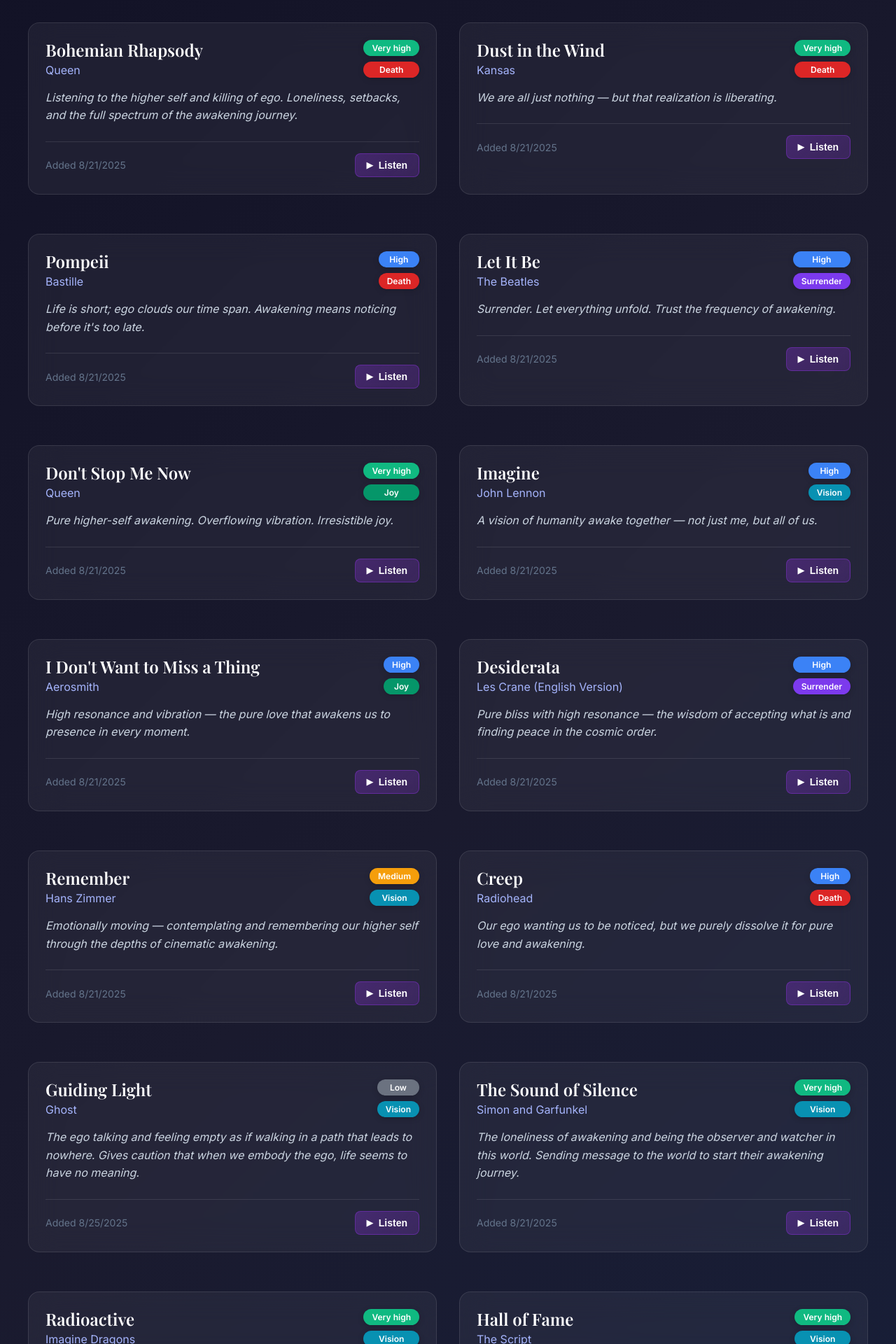
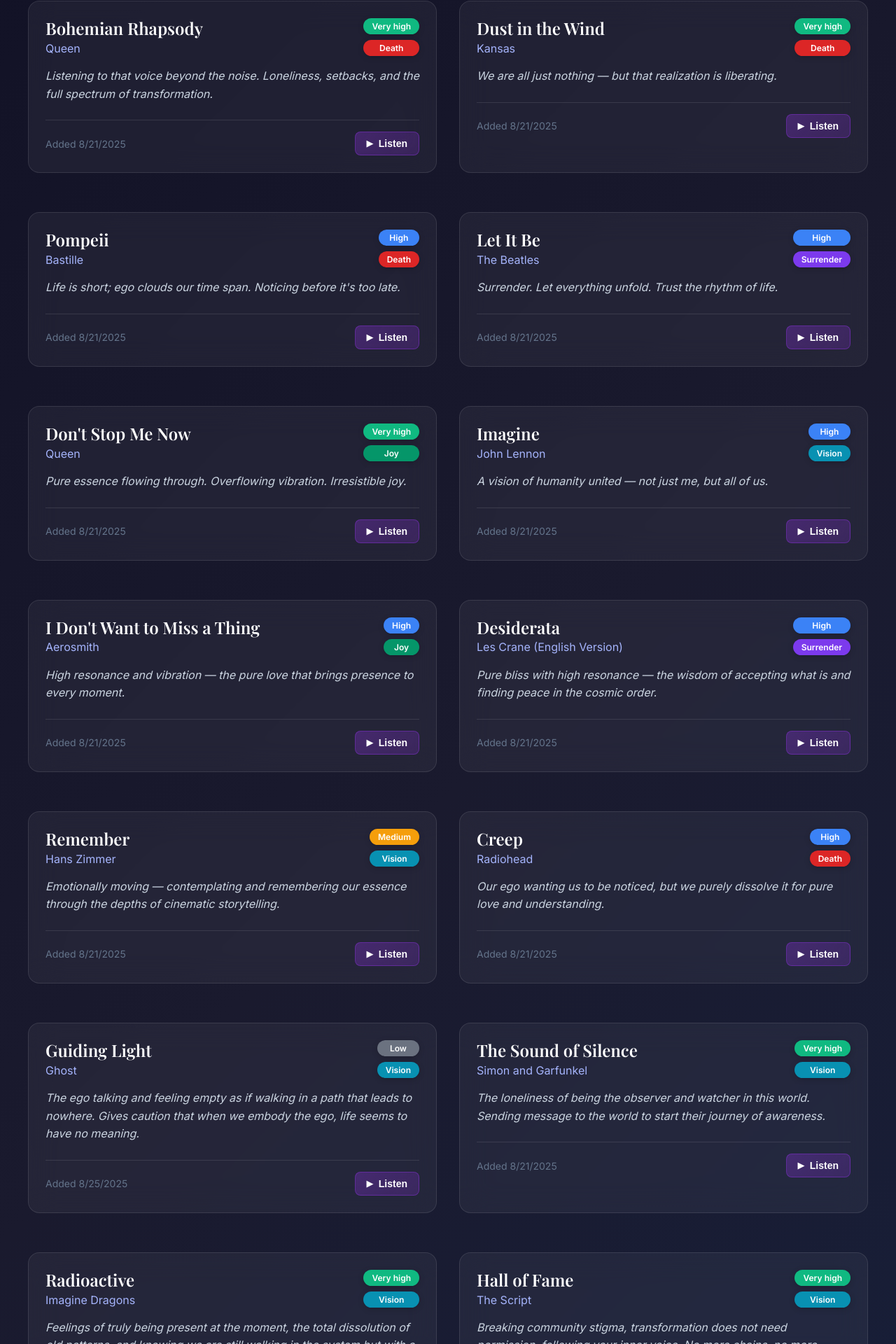
Before and after one commit to johnmichealacera/echoes, a React (Create React App) app: page / in a window 1280 px wide. Shown: the part 853-2773 px from the top of the page at 70% size. Built offline with nearby package versions, Linux system fonts and the light colour scheme; the HTML template or start-up script is replaced by a standard one.

Commit message:
modify the code to use subtle message

```diff
--- a/src/components/AddSongModal.tsx
+++ b/src/components/AddSongModal.tsx
@@ -14,7 +14,7 @@
     artist: '',
     resonance: 'High' as const,
     reflection: '',
-    awakeningStage: 'Death' as const
+    resonanceStage: 'Death' as const
   });
 
   const handleSubmit = (e: React.FormEvent) => {
@@ -25,7 +25,7 @@
       artist: '',
       resonance: 'High',
       reflection: '',
-      awakeningStage: 'Death'
+      resonanceStage: 'Death'
     });
     onClose();
   };
@@ -97,7 +97,7 @@
               <select
                 id="awakeningStage"
                 name="awakeningStage"
-                value={formData.awakeningStage}
+                value={formData.resonanceStage}
                 onChange={handleChange}
                 required
               >
--- a/src/components/Header.tsx
+++ b/src/components/Header.tsx
@@ -15,11 +15,11 @@
           </div>
           <h1 className="app-title">
             <span className="title-main">Echoes</span>
-            <span className="title-subtitle">Awakening Through Songs</span>
+            <span className="title-subtitle">Resonance Through Music</span>
           </h1>
           <p className="header-description">
             A personal resonance map, told through music. This is not a playlist.
-            It's a mirror of my awakening journey — expressed through the songs
+            It's a mirror of my journey — expressed through the songs
             that vibrate with my soul at different stages of the path.
           </p>
         </div>
--- a/src/components/SongCard.tsx
+++ b/src/components/SongCard.tsx
@@ -54,9 +54,9 @@
           </span>
           <span
             className="stage-badge"
-            style={{ backgroundColor: getStageColor(song.awakeningStage) }}
+            style={{ backgroundColor: getStageColor(song.resonanceStage) }}
           >
-            {song.awakeningStage}
+            {song.resonanceStage}
           </span>
         </div>
       </div>
--- a/src/components/SongList.tsx
+++ b/src/components/SongList.tsx
@@ -11,7 +11,7 @@
 
 const SongList: React.FC<SongListProps> = ({ songs, selectedStage, onListenClick }) => {
   const filteredSongs = selectedStage
-    ? songs.filter(song => song.awakeningStage.toLowerCase() === selectedStage)
+    ? songs.filter(song => song.resonanceStage.toLowerCase() === selectedStage)
     : songs;
 
   if (filteredSongs.length === 0) {
--- a/src/components/StageFilter.tsx
+++ b/src/components/StageFilter.tsx
@@ -1,9 +1,9 @@
 import React from 'react';
-import { AwakeningStage } from '../types';
+import { ResonanceStage } from '../types';
 import './StageFilter.css';
 
 interface StageFilterProps {
-  stages: AwakeningStage[];
+  stages: ResonanceStage[];
   selectedStage: string | null;
   onStageSelect: (stageId: string | null) => void;
 }
@@ -12,7 +12,7 @@
   return (
     <div className="stage-filter">
       <div className="filter-header">
-        <h3 className="filter-title">Filter by Awakening Stage</h3>
+        <h3 className="filter-title">Filter by Resonance Stage</h3>
         <button
           className={`filter-btn all-stages ${!selectedStage ? 'active' : ''}`}
           onClick={() => onStageSelect(null)}
--- a/src/data/songs.ts
+++ b/src/data/songs.ts
@@ -1,4 +1,4 @@
-import { ResonanceNote, AwakeningStage } from '../types';
+import { ResonanceNote, ResonanceStage } from '../types';
 
 export const initialSongs: ResonanceNote[] = [
   {
@@ -6,8 +6,8 @@
     songTitle: 'Bohemian Rhapsody',
     artist: 'Queen',
     resonance: 'Very high',
-    reflection: 'Listening to the higher self and killing of ego. Loneliness, setbacks, and the full spectrum of the awakening journey.',
-    awakeningStage: 'Death',
+    reflection: 'Listening to that voice beyond the noise. Loneliness, setbacks, and the full spectrum of transformation.',
+    resonanceStage: 'Death',
     createdAt: '8/21/2025',
     youtubeId: 'fJ9rUzIMcZQ' // Queen - Bohemian Rhapsody (Official Video)
   },
@@ -17,7 +17,7 @@
     artist: 'Kansas',
     resonance: 'Very high',
     reflection: 'We are all just nothing — but that realization is liberating.',
-    awakeningStage: 'Death',
+    resonanceStage: 'Death',
     createdAt: '8/21/2025',
     youtubeId: 'tH2w6Oxx0kQ' // Kansas - Dust in the Wind (Official Audio)
   },
@@ -26,8 +26,8 @@
     songTitle: 'Pompeii',
     artist: 'Bastille',
     resonance: 'High',
-    reflection: 'Life is short; ego clouds our time span. Awakening means noticing before it\'s too late.',
-    awakeningStage: 'Death',
+    reflection: 'Life is short; ego clouds our time span. Noticing before it\'s too late.',
+    resonanceStage: 'Death',
     createdAt: '8/21/2025',
     youtubeId: '8nfhHBJQXOY' // Bastille - Pompeii (Official Music Video)
   },
@@ -36,8 +36,8 @@
     songTitle: 'Let It Be',
     artist: 'The Beatles',
     resonance: 'High',
-    reflection: 'Surrender. Let everything unfold. Trust the frequency of awakening.',
-    awakeningStage: 'Surrender',
+    reflection: 'Surrender. Let everything unfold. Trust the rhythm of life.',
+    resonanceStage: 'Surrender',
     createdAt: '8/21/2025',
     youtubeId: 'QDYfEBY9NM4' // The Beatles - Let It Be (Official Audio)
   },
@@ -46,8 +46,8 @@
     songTitle: 'Don\'t Stop Me Now',
     artist: 'Queen',
     resonance: 'Very high',
-    reflection: 'Pure higher-self awakening. Overflowing vibration. Irresistible joy.',
-    awakeningStage: 'Joy',
+    reflection: 'Pure essence flowing through. Overflowing vibration. Irresistible joy.',
+    resonanceStage: 'Joy',
     createdAt: '8/21/2025',
     youtubeId: 'HgzGwKwLmgM' // Queen - Don't Stop Me Now (Official Video)
   },
@@ -56,8 +56,8 @@
     songTitle: 'Imagine',
     artist: 'John Lennon',
     resonance: 'High',
-    reflection: 'A vision of humanity awake together — not just me, but all of us.',
-    awakeningStage: 'Vision',
+    reflection: 'A vision of humanity united — not just me, but all of us.',
+    resonanceStage: 'Vision',
     createdAt: '8/21/2025',
     youtubeId: 'YkgkThdzX-8' // John Lennon - Imagine (Official Video)
   },
@@ -66,8 +66,8 @@
     songTitle: 'I Don\'t Want to Miss a Thing',
     artist: 'Aerosmith',
     resonance: 'High',
-    reflection: 'High resonance and vibration — the pure love that awakens us to presence in every moment.',
-    awakeningStage: 'Joy',
+    reflection: 'High resonance and vibration — the pure love that brings presence to every moment.',
+    resonanceStage: 'Joy',
     createdAt: '8/21/2025',
     youtubeId: 'JkK8g6FMEXE' // Aerosmith - I Don't Want to Miss a Thing (Official Music Video)
   },
@@ -77,7 +77,7 @@
     artist: 'Les Crane (English Version)',
     resonance: 'High',
     reflection: 'Pure bliss with high resonance — the wisdom of accepting what is and finding peace in the cosmic order.',
-    awakeningStage: 'Surrender',
+    resonanceStage: 'Surrender',
     createdAt: '8/21/2025',
     youtubeId: '-eDsJNsG58M' // Les Crane - Desiderata (user-recommended version)
   },
@@ -86,8 +86,8 @@
     songTitle: 'Remember',
     artist: 'Hans Zimmer',
     resonance: 'Medium',
-    reflection: 'Emotionally moving — contemplating and remembering our higher self through the depths of cinematic awakening.',
-    awakeningStage: 'Vision',
+    reflection: 'Emotionally moving — contemplating and remembering our essence through the depths of cinematic storytelling.',
+    resonanceStage: 'Vision',
     createdAt: '8/21/2025',
     youtubeId: 'RakhywpkY-k' // Hans Zimmer - Remember (Official Lion King Soundtrack)
   },
@@ -96,8 +96,8 @@
     songTitle: 'Creep',
     artist: 'Radiohead',
     resonance: 'High',
-    reflection: 'Our ego wanting us to be noticed, but we purely dissolve it for pure love and awakening.',
-    awakeningStage: 'Death',
+    reflection: 'Our ego wanting us to be noticed, but we purely dissolve it for pure love and understanding.',
+    resonanceStage: 'Death',
     createdAt: '8/21/2025',
     youtubeId: 'XFkzRNyygfk' // Radiohead - Creep (Official Music Video)
   },
@@ -107,7 +107,7 @@
     artist: 'Ghost',
     resonance: 'Low',
     reflection: 'The ego talking and feeling empty as if walking in a path that leads to nowhere. Gives caution that when we embody the ego, life seems to have no meaning.',
-    awakeningStage: 'Vision',
+    resonanceStage: 'Vision',
     createdAt: '08/25/2025',
     youtubeId: 'rv7jSq1Qkhs' // Ghost - Guiding Light (embed-friendly version)
   },
@@ -116,8 +116,8 @@
     songTitle: 'The Sound of Silence',
     artist: 'Simon and Garfunkel',
     resonance: 'Very high',
-    reflection: 'The loneliness of awakening and being the observer and watcher in this world. Sending message to the world to start their awakening journey.',
-    awakeningStage: 'Vision',
+    reflection: 'The loneliness of being the observer and watcher in this world. Sending message to the world to start their journey of awareness.',
+    resonanceStage: 'Vision',
     createdAt: '8/21/2025',
     youtubeId: 'NAEppFUWLfc' // Simon and Garfunkel - The Sound of Silence (embed-friendly version)
   },
@@ -126,8 +126,8 @@
     songTitle: 'Radioactive',
     artist: 'Imagine Dragons',
     resonance: 'Very high',
-    reflection: 'Feelings of awakening, of truly being present at the moment, the total annihilation of the programming, and knowing we are still walking in the system but with a renewed hunger and vision.',
-    awakeningStage: 'Vision',
+    reflection: 'Feelings of truly being present at the moment, the total dissolution of old patterns, and knowing we are still walking in the system but with a renewed hunger and vision.',
+    resonanceStage: 'Vision',
     createdAt: '08/24/2025',
     youtubeId: 'ktvTqknDobU' // Imagine Dragons - Radioactive (Official Music Video)
   },
@@ -136,8 +136,8 @@
     songTitle: 'Hall of Fame',
     artist: 'The Script',
     resonance: 'Very high',
-    reflection: 'Breaking community stigma, awakening does not need permission, following your higher self. No more chains, no more limitations.',
-    awakeningStage: 'Vision',
+    reflection: 'Breaking community stigma, transformation does not need permission, following your inner voice. No more chains, no more limitations.',
+    resonanceStage: 'Vision',
     createdAt: '08/24/2025',
     youtubeId: 'mk48xRzuNvA' // The Script - Hall of Fame ft. will.i.am (Official Video)
   },
@@ -146,8 +146,8 @@
     songTitle: 'Counting Stars',
     artist: 'OneRepublic',
     resonance: 'Very high',
-    reflection: 'Following higher self, seeing the programming and matrix system as clear as sky, fighting with the ego.',
-    awakeningStage: 'Death',
+    reflection: 'Following inner truth, seeing the patterns and systems as clear as sky, fighting with the ego.',
+    resonanceStage: 'Death',
     createdAt: '08/24/2025',
     youtubeId: 'hT_nvWreIhg' // OneRepublic - Counting Stars (Official Music Video)
   },
@@ -157,7 +157,7 @@
     artist: 'Justin Timberlake',
     resonance: 'High',
     reflection: 'When the vibration and frequency turns on like in deep work and resonance with high vibration things the feeling is pure joy and bliss. Freedom of expression and pure creativity in motion.',
-    awakeningStage: 'Joy',
+    resonanceStage: 'Joy',
     createdAt: '08/24/2024',
     youtubeId: 'ru0K8uYEZWw' // Justin Timberlake - Can't Stop The Feeling! (Official Video)
   },
@@ -166,8 +166,8 @@
     songTitle: 'Best Day of My Life',
     artist: 'American Authors',
     resonance: 'High',
-    reflection: 'Fully realizing awakening. Loving the feeling and enjoying every moment. Anagram on do not wake the ego up.',
-    awakeningStage: 'Joy',
+    reflection: 'Fully realizing transformation. Loving the feeling and enjoying every moment. Anagram on do not wake the ego up.',
+    resonanceStage: 'Joy',
     createdAt: '08/24/2025',
     youtubeId: 'Y66j_BUCBMY' // American Authors - Best Day Of My Life (Official Music Video)
   },
@@ -177,7 +177,7 @@
     artist: 'Avicii',
     resonance: 'Medium',
     reflection: 'Started to realize, the society does not know anything. Starting to hear the words of the inner self. Still listening, seeds are starting to grow.',
-    awakeningStage: 'Vision',
+    resonanceStage: 'Vision',
     createdAt: '08/24/2025',
     youtubeId: 'IcrbM1l_BoI' // Avicii - Wake Me Up (Official Video)
   },
@@ -186,40 +186,40 @@
     songTitle: 'Titanium',
     artist: 'Sia',
     resonance: 'High',
-    reflection: 'Full embrace of awakening. Society ego reflections does not chip in the higher self. At a stage where it is fully aware of the truth inside.',
-    awakeningStage: 'Surrender',
+    reflection: 'Full embrace of transformation. Society ego reflections does not chip in the inner truth. At a stage where it is fully aware of the truth inside.',
+    resonanceStage: 'Surrender',
     createdAt: '08/24/2025',
     youtubeId: 'JRfuAukYTKg' // Sia - Titanium ft. David Guetta (Official Video)
   }
 ];
 
-export const awakeningStages: AwakeningStage[] = [
+export const resonanceStages: ResonanceStage[] = [
   {
     id: 'death',
     name: 'Death',
-    description: 'The death of ego, the realization of impermanence',
+    description: 'The dissolution of old patterns, the realization of impermanence',
     color: '#dc2626',
-    songs: initialSongs.filter(song => song.awakeningStage === 'Death')
+    songs: initialSongs.filter(song => song.resonanceStage === 'Death')
   },
   {
     id: 'surrender',
     name: 'Surrender',
     description: 'Letting go, trusting the process, accepting what is',
     color: '#7c3aed',
-    songs: initialSongs.filter(song => song.awakeningStage === 'Surrender')
+    songs: initialSongs.filter(song => song.resonanceStage === 'Surrender')
   },
   {
     id: 'joy',
     name: 'Joy',
-    description: 'Pure higher-self awakening, overflowing vibration',
+    description: 'Pure essence flowing, overflowing vibration',
     color: '#059669',
-    songs: initialSongs.filter(song => song.awakeningStage === 'Joy')
+    songs: initialSongs.filter(song => song.resonanceStage === 'Joy')
   },
   {
     id: 'vision',
     name: 'Vision',
-    description: 'Seeing the collective awakening, humanity together',
+    description: 'Seeing the collective potential, humanity together',
     color: '#0891b2',
-    songs: initialSongs.filter(song => song.awakeningStage === 'Vision')
+    songs: initialSongs.filter(song => song.resonanceStage === 'Vision')
   }
 ];
--- a/src/types/index.ts
+++ b/src/types/index.ts
@@ -4,12 +4,12 @@
   artist: string;
   resonance: 'Very high' | 'High' | 'Medium' | 'Low';
   reflection: string;
-  awakeningStage: 'Death' | 'Surrender' | 'Joy' | 'Vision';
+  resonanceStage: 'Death' | 'Surrender' | 'Joy' | 'Vision';
   createdAt: string;
   youtubeId?: string; // Optional YouTube video ID for embedding
 }
 
-export interface AwakeningStage {
+export interface ResonanceStage {
   id: string;
   name: string;
   description: string;
```
Also changed, not shown: src/App.tsx (+5 -5 lines).
